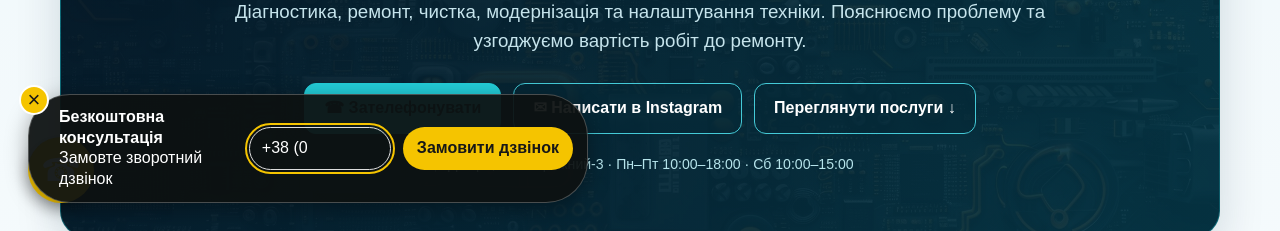
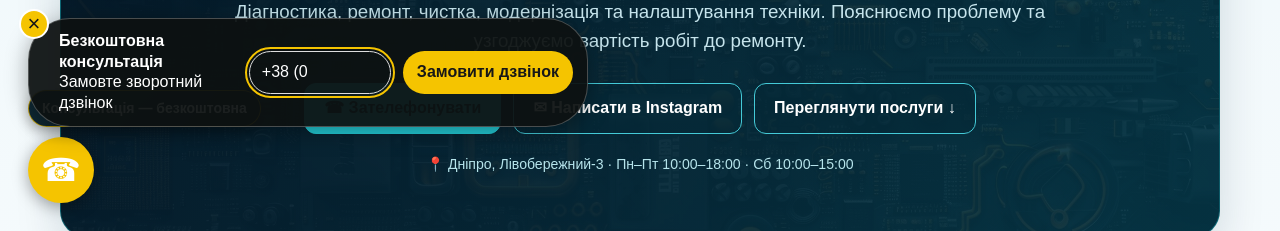
Before and after one commit to Nik8722/Remtexnik-site, a website: page index.html in a window 1280 px wide. Both pictures are taken after a click on the button "Замовити дзвінок". Shown: the part 569-800 px from the top of the page. Drawn offline with Linux system fonts and the light colour scheme; no server answers.

Commit message:
Обновил стили и скрипт

```diff
--- a/script.js
+++ b/script.js
@@ -204,7 +204,7 @@ if (callbackWidgetTrigger && callbackWidgetPanel && callbackWidgetClose) {
   let callbackAlreadyShown = false;
   try { callbackAlreadyShown = sessionStorage.getItem("remtexnik-callback-seen") === "1"; } catch {}
   if (!callbackAlreadyShown) {
-    callbackPopupTimer = window.setTimeout(() => showCallbackPanel(false), 45000);
+    callbackPopupTimer = window.setTimeout(() => showCallbackPanel(false), 25000);
   }
 }
 
--- a/style.css
+++ b/style.css
@@ -348,10 +348,6 @@ table.monitor-price-table {
 
 .monitor-price-table tbody tr:nth-child(even) {
     background: #fff;
-}
-
-.monitor-price-table tbody tr:hover {
-    background: #c7daf4;
 }
 
 .monitor-price-table tbody th {
@@ -718,6 +714,24 @@ main h2::after {
     left: 28px;
 }
 
+.callback-widget::before {
+    position: absolute;
+    bottom: calc(100% + 10px);
+    left: 0;
+    padding: 9px 13px;
+    border: 1px solid rgba(245, 196, 0, 0.7);
+    border-radius: 20px;
+    background: linear-gradient(135deg, #102b37, #071316);
+    box-shadow: 0 4px 14px rgba(0, 0, 0, 0.3);
+    color: #fff;
+    content: "Консультація — безкоштовна";
+    font-size: 14px;
+    font-weight: 700;
+    line-height: 1.2;
+    white-space: nowrap;
+    pointer-events: none;
+}
+
 .callback-widget-trigger {
     display: grid;
     width: 66px;
@@ -745,7 +759,7 @@ main h2::after {
 
 .callback-widget-panel {
     position: absolute;
-    bottom: 0;
+    bottom: calc(100% + 10px);
     left: 0;
     display: flex;
     align-items: center;
@@ -1737,6 +1751,9 @@ main li,
     margin: 0 0 12px;
     text-shadow: none;
 }
+#delivery-title {
+    color: #3b9eaf;
+}
 .delivery-description {
     margin: 0 0 12px !important;
     color: #40536a;
@@ -1787,3 +1804,7 @@ main li,
 .delivery-partners .info-title::after {
     content: none;
 }
+
+body :not(input):not(textarea):not(select):not([contenteditable="true"]) {
+    cursor: default !important;
+}
```
